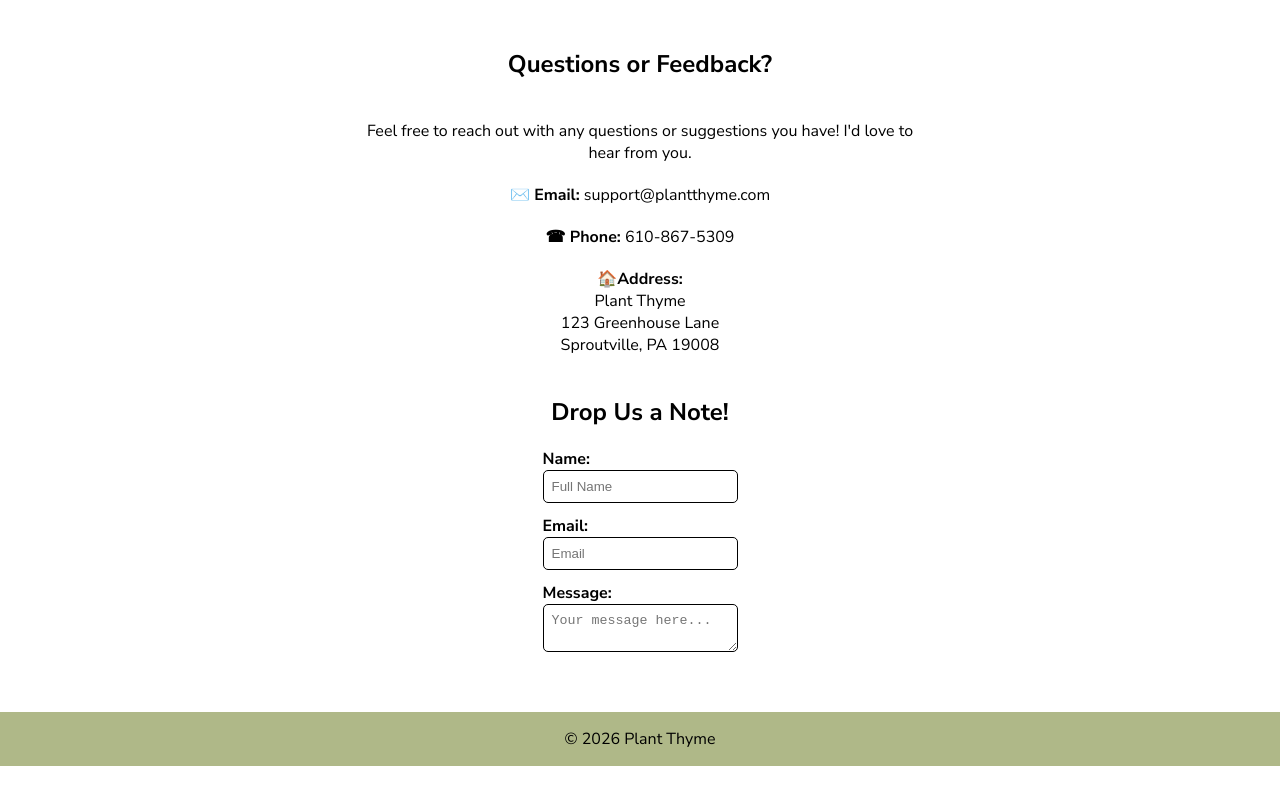
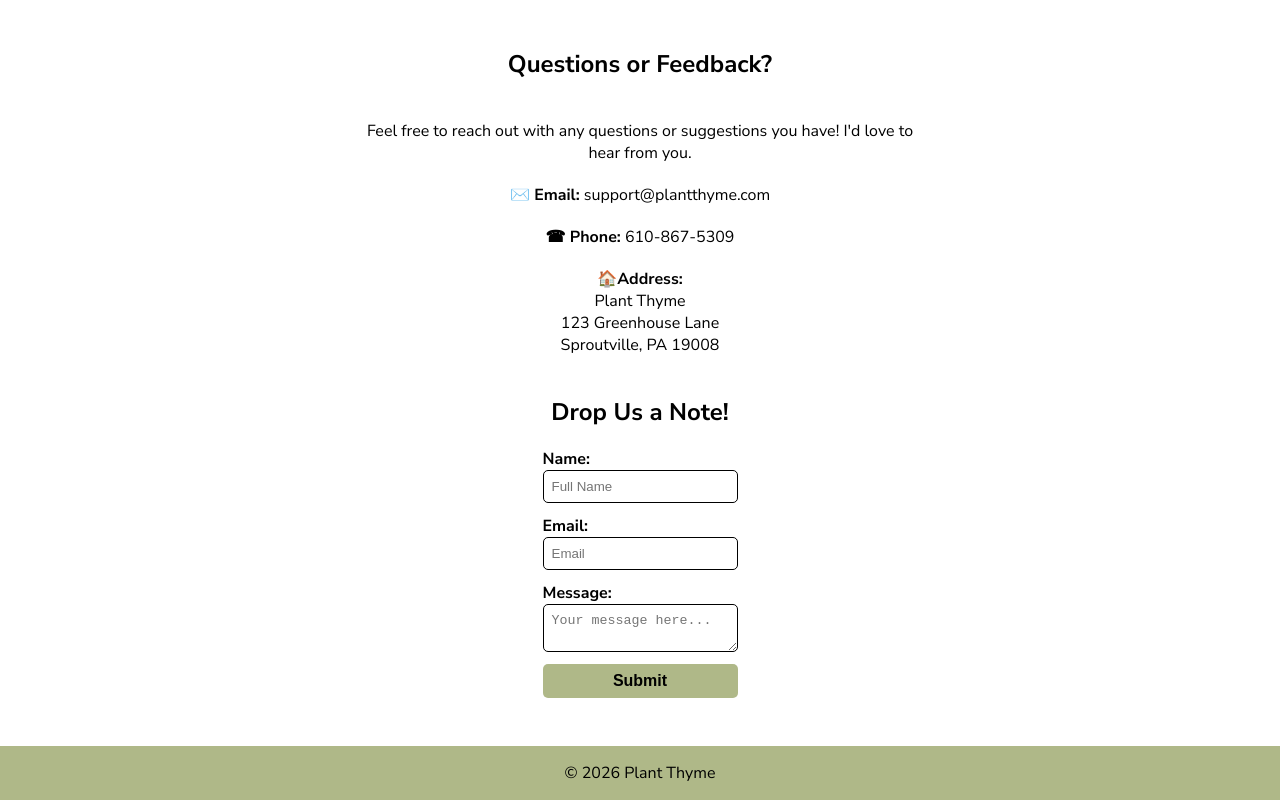
Before and after one commit to tiff-m-tech/plant-thyme, a React (Vite) app in the folder PlantThyme/: page /contact in a window 1280 px wide. Shown: the part 619-1419 px from the top of the page. Before the commit the page ends 1385 px from the top, so only its background shows below. Built offline with nearby package versions, Linux system fonts and the light colour scheme.

Commit message:
Add submit button to contact page.

```diff
--- a/PlantThyme/src/components/pages/Contact.jsx
+++ b/PlantThyme/src/components/pages/Contact.jsx
@@ -1,6 +1,7 @@
 import { useState } from "react";
 import { altFromFileName } from "../../utils/altFromFileName";
 import { userName, leftDecoImagePath, rightDecoImagePath } from "../../data/constants";
+import Button from "../layout/Button";
 
 export default function Contact() {
     const contactImagePath = "/images/brand/contact.png";
@@ -24,7 +25,7 @@ export default function Contact() {
 
     function handleSubmit(event) {
         event.preventDefault(); // stops browser from reloading the page
-        console.log("Submitting", values); // later change this to send values to backend
+        console.log("Submitting", formData); // later change this to send values to backend
     }
 
     return (
@@ -68,6 +69,7 @@ export default function Contact() {
                     onChange={handleChange}
                     required
                 />
+                <Button innerText="Submit" onClick={handleSubmit} />
             </form>
         </main>
     );
```
